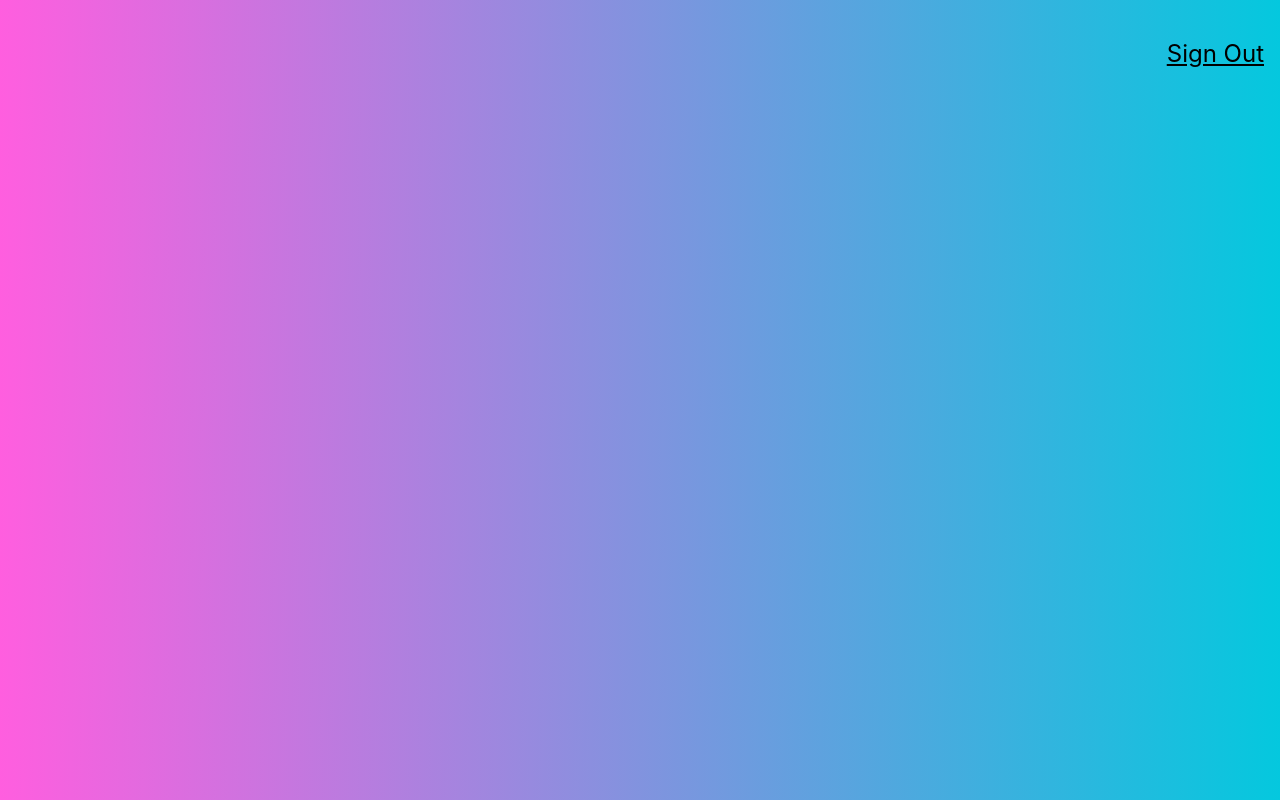
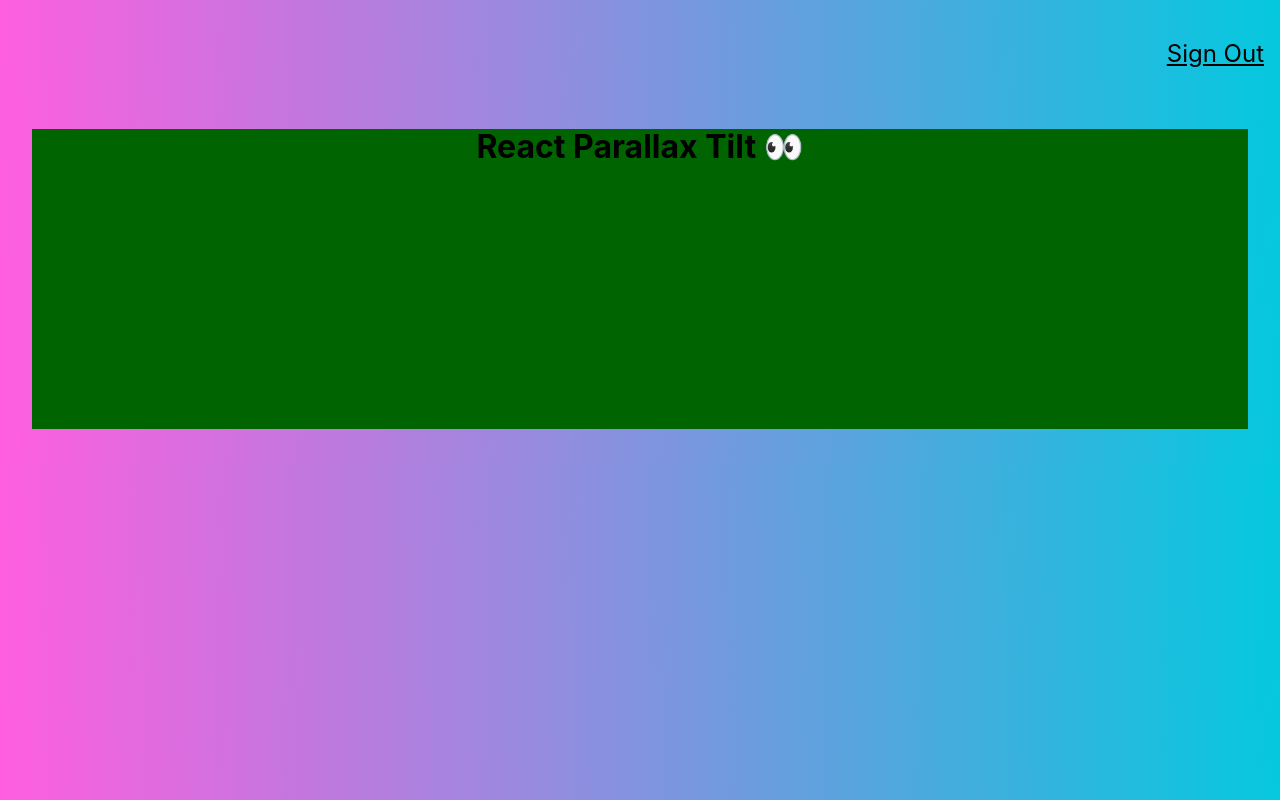
Before and after one commit to MikeGajardo/face-recognition-app, a React (Create React App) app: page / in a window 1280 px wide. Built offline with nearby package versions, Linux system fonts and the light colour scheme.

Commit message:
tilt installed

```diff
--- a/src/components/Logo/Logo.js
+++ b/src/components/Logo/Logo.js
@@ -1,9 +1,14 @@
 import React from 'react';
+import Tilt from 'react-parallax-tilt';
 
 const Logo = () => {
     return (
         <div className='ma4 mt0'>
-
+            <Tilt>
+                <div style={{ height: '300px', backgroundColor: 'darkgreen' }}>
+                    <h1>React Parallax Tilt 👀</h1>
+                </div>
+            </Tilt>
         </div>
     );
 }
```
